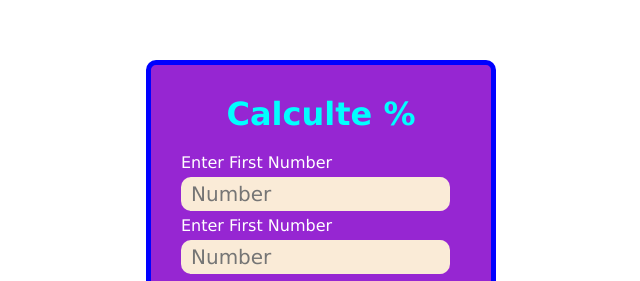
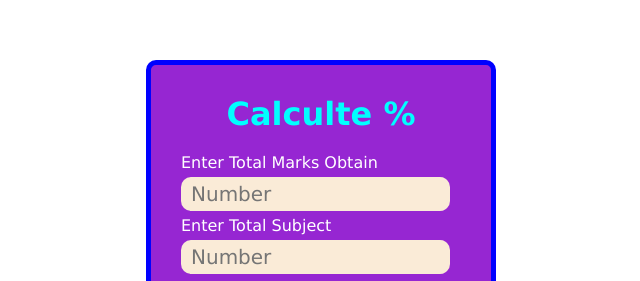
Before and after one commit to applicationdevelop/applicationdevelop, a plain HTML site: page index.html in a window 1280 px wide. Shown: the part 169-450 px from the top of the page, 319-959 px from the left. Drawn offline with Linux system fonts and the light colour scheme.

Commit message:
Update index.html

```diff
--- a/index.html
+++ b/index.html
@@ -111,9 +111,9 @@
     <div class="Father">
         <div class="Son">
             <h1>Calculte %</h1>
-            <label for="">Enter First Number</label> <br>
+            <label for="">Enter Total Marks Obtain</label> <br>
             <input type="text" placeholder="Number" id="subject"> <br>
-            <label for="">Enter First Number</label> <br>
+            <label for="">Enter Total Subject</label> <br>
             <input type="text" placeholder="Number" id="marks"> <br>
             <input type="submit" value="calculate" onclick="persent()" class="btn"> <br>
             <h2 id="res">Result</h2>
```
